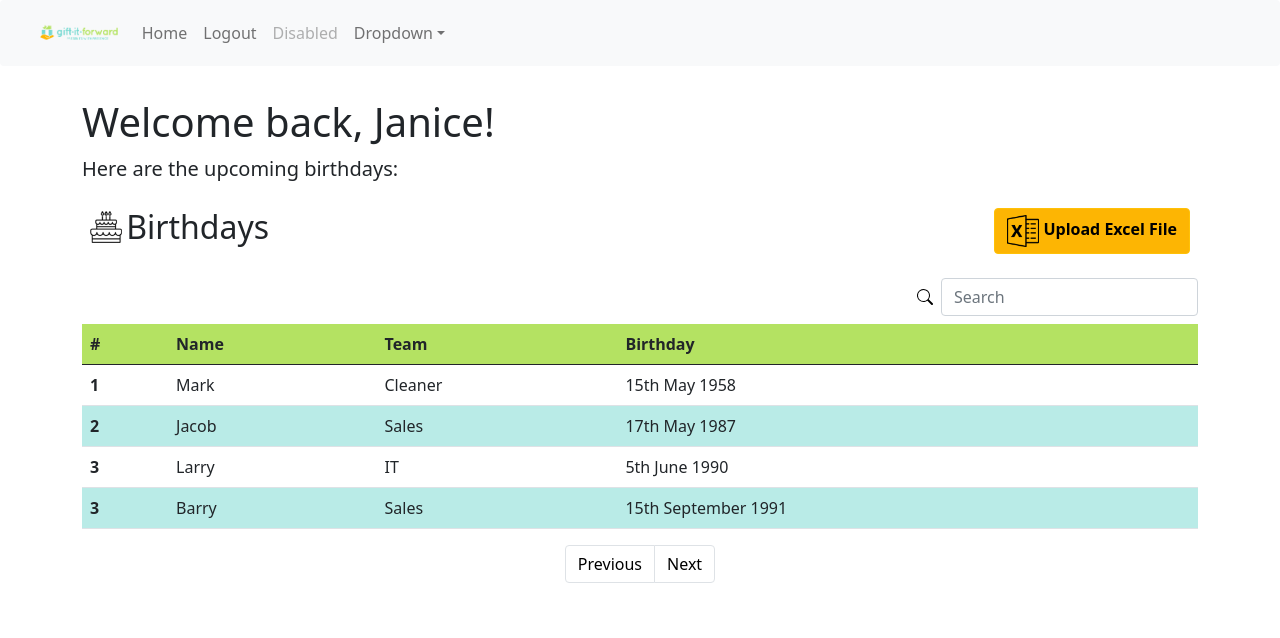
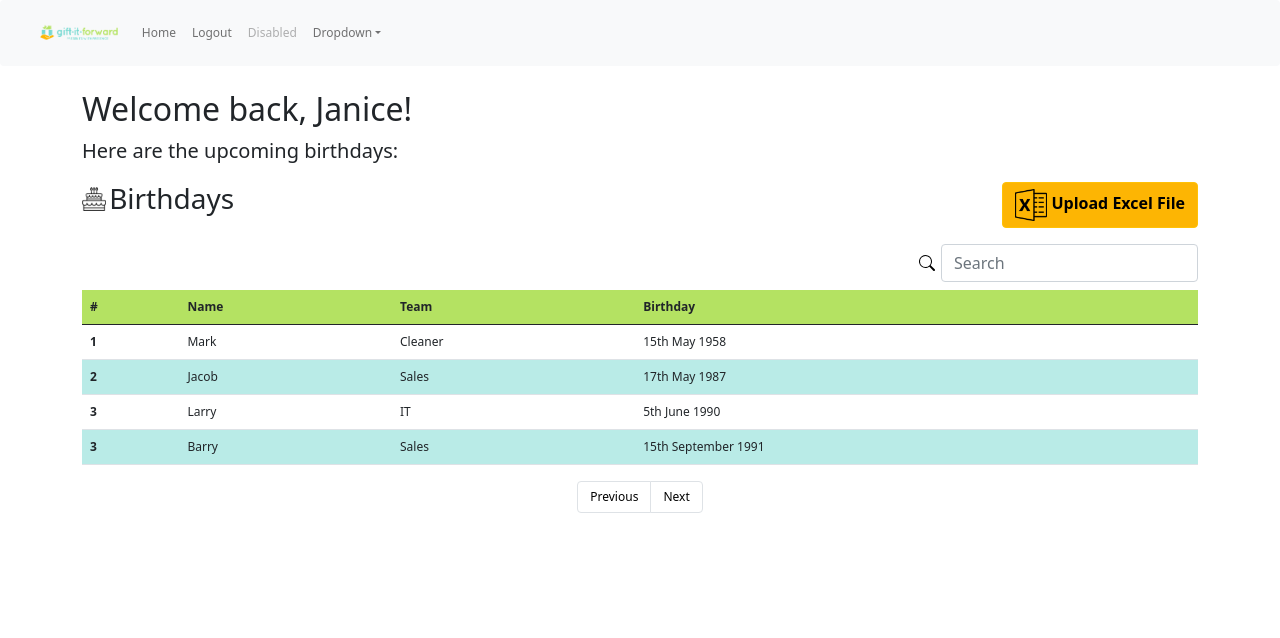
Before and after one commit to chaitanyabaranwal/GiftTeams, a Django app: page /home/ in a window 1280 px wide. Shown: the top 638 px of the page. Run offline with Django 3.2, Linux system fonts and the light colour scheme; some libraries are stand-ins or nearby versions.

Commit message:
Adjust text size

```diff
--- a/myproject/templates/birthdaytable.html
+++ b/myproject/templates/birthdaytable.html
@@ -17,6 +17,9 @@
   </head>
 
   <style>
+  body {
+    font-size: 12px;
+  }
     .col {
       background-color: white;
     }
@@ -50,7 +53,7 @@
    height: 2em;
  }
 
-h2 {
+h3 {
   display: inline;
   vertical-align: middle;
 }
@@ -82,15 +85,15 @@ body {
     {% include 'includes/nav.html' %}
     <div class="container">
 
-      <h1>Welcome back, <span>Janice!</span></h1>
+      <h2>Welcome back, <span>Janice!</span></h2>
       <p class="lead">Here are the upcoming birthdays: </p>
 
       <div class="d-flex justify-content-between bd-highlight mb-3">
-        <div class="p-2 bd-highlight">
+        <div class="bd-highlight">
           <img src="{% static 'img/cake.png' %}" class="excel">
-          <h2>Birthdays</h2>
+          <h3>Birthdays</h3>
         </div>
-        <div class="p-2 bd-highlight">
+        <div class="bd-highlight">
           <a href="{% url 'upload_excel' %}">
             <button id="upload-excel" type="button" class="btn btn-warning float-right"><img src="{% static 'img/excel.png' %}" class="excel"><span><strong> Upload Excel File</strong></span></button>
           </a>
```
